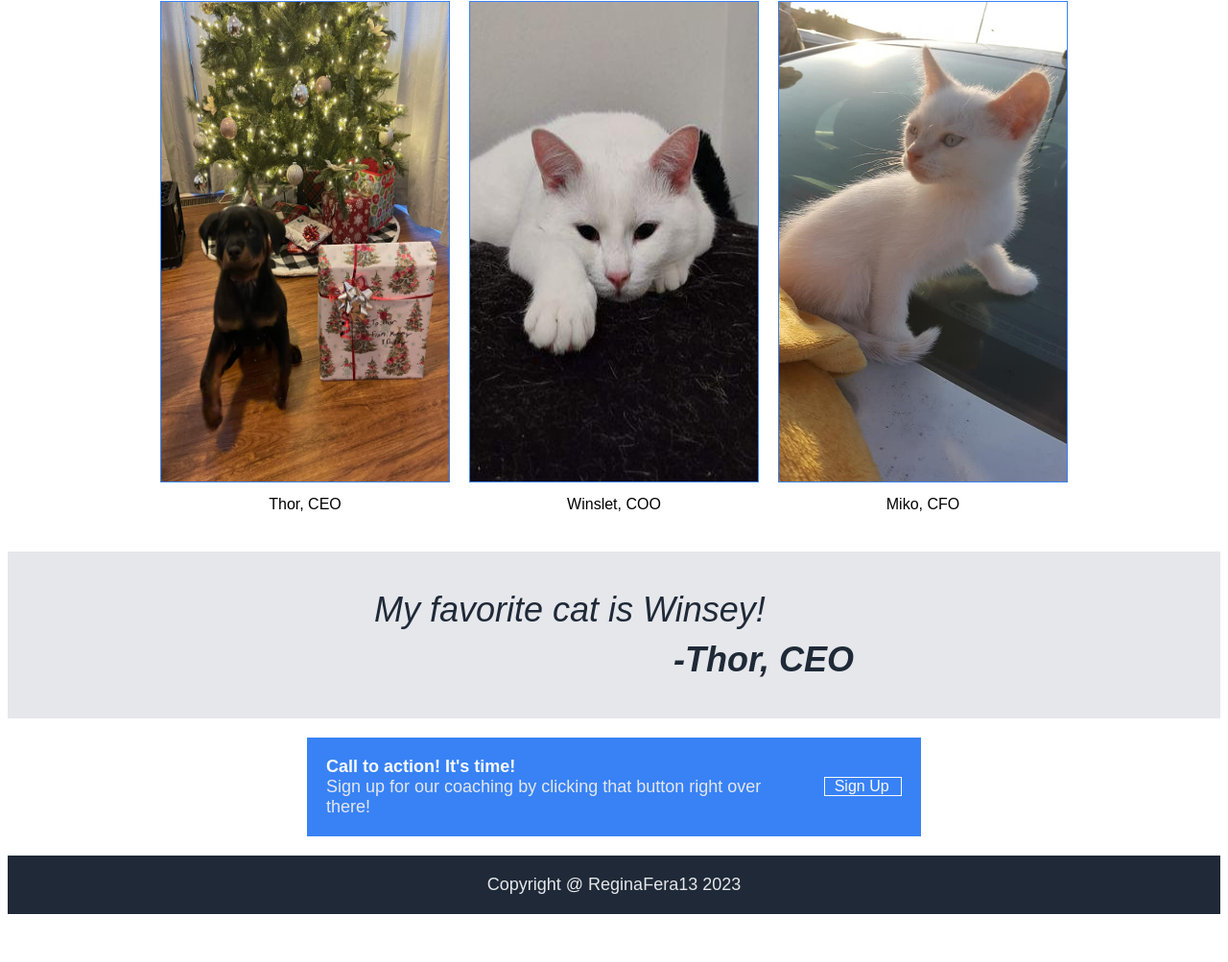
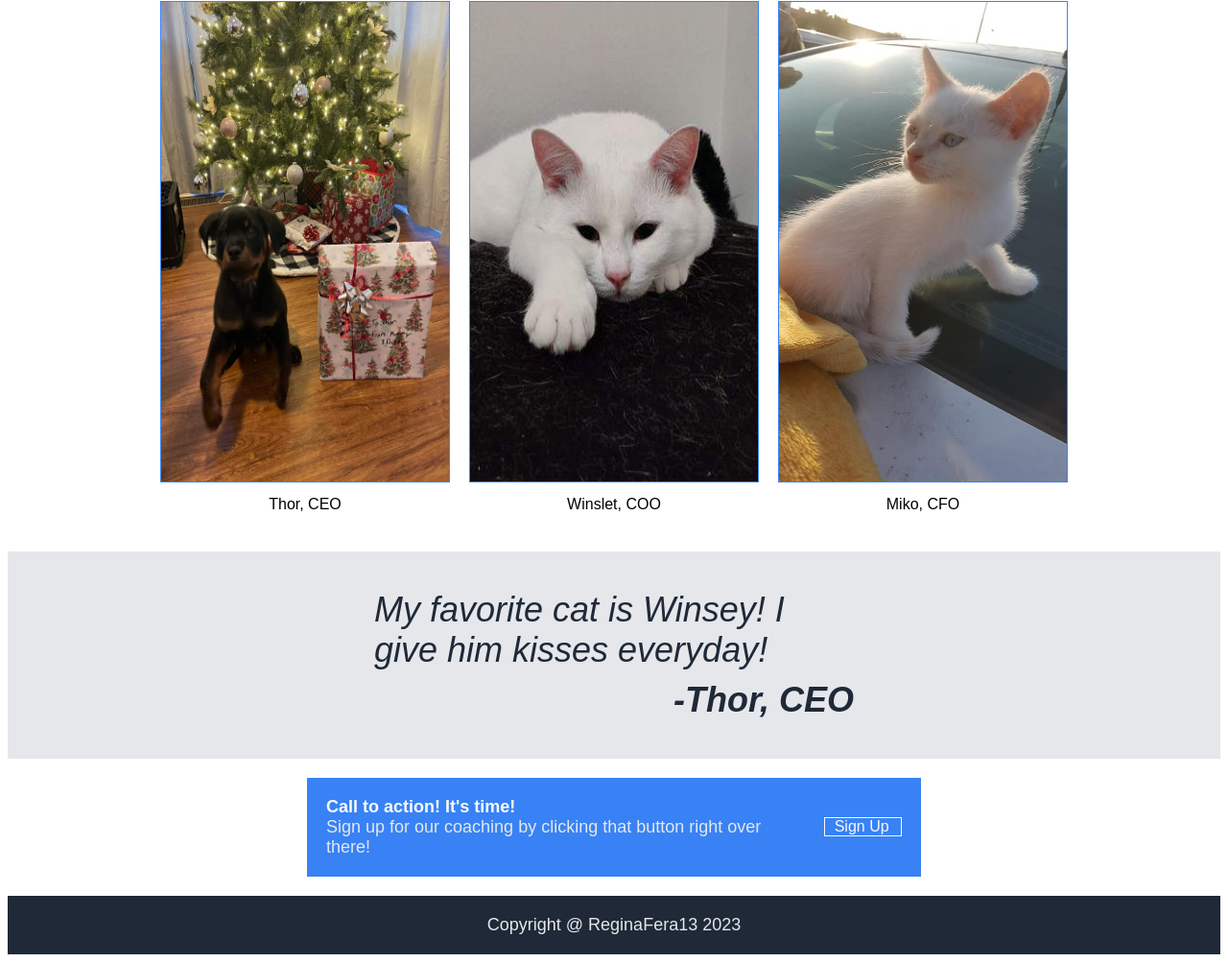
Before and after one commit to ReginaFera13/landing-page, a plain HTML site: page index.html in a window 1280 px wide. Shown: the part 687-1690 px from the top of the page at 96% size. Before the commit the page ends 1648 px from the top, so only its background shows below. Drawn offline with Linux system fonts and the light colour scheme.

Commit message:
edit quote

```diff
--- a/index.html
+++ b/index.html
@@ -69,7 +69,7 @@
             </div>
         </div>
         <div class="quote">
-            <div class="quote-text">My favorite cat is Winsey!</div>
+            <div class="quote-text">My favorite cat is Winsey! I give him kisses everyday!</div>
             <div class="quote-person">-Thor, CEO</div>
         </div>
         <div class="cta-box">
```
